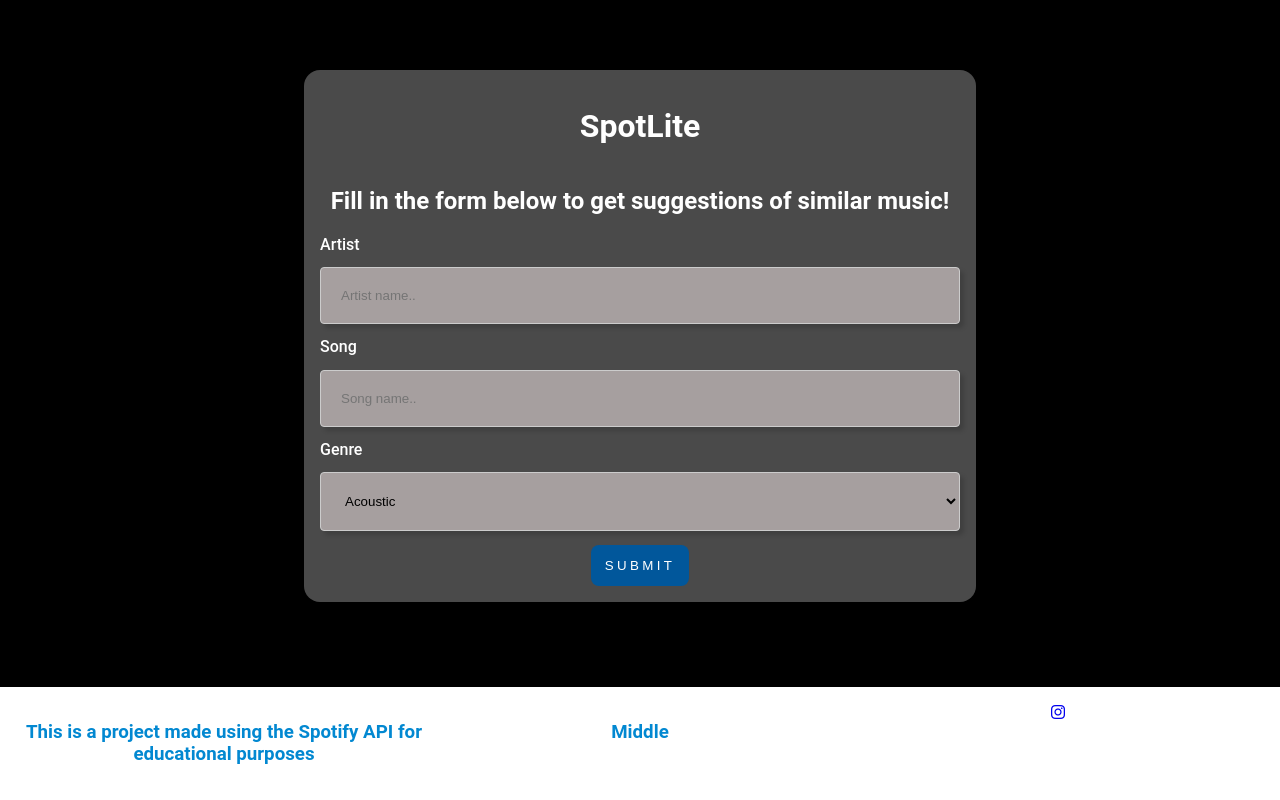
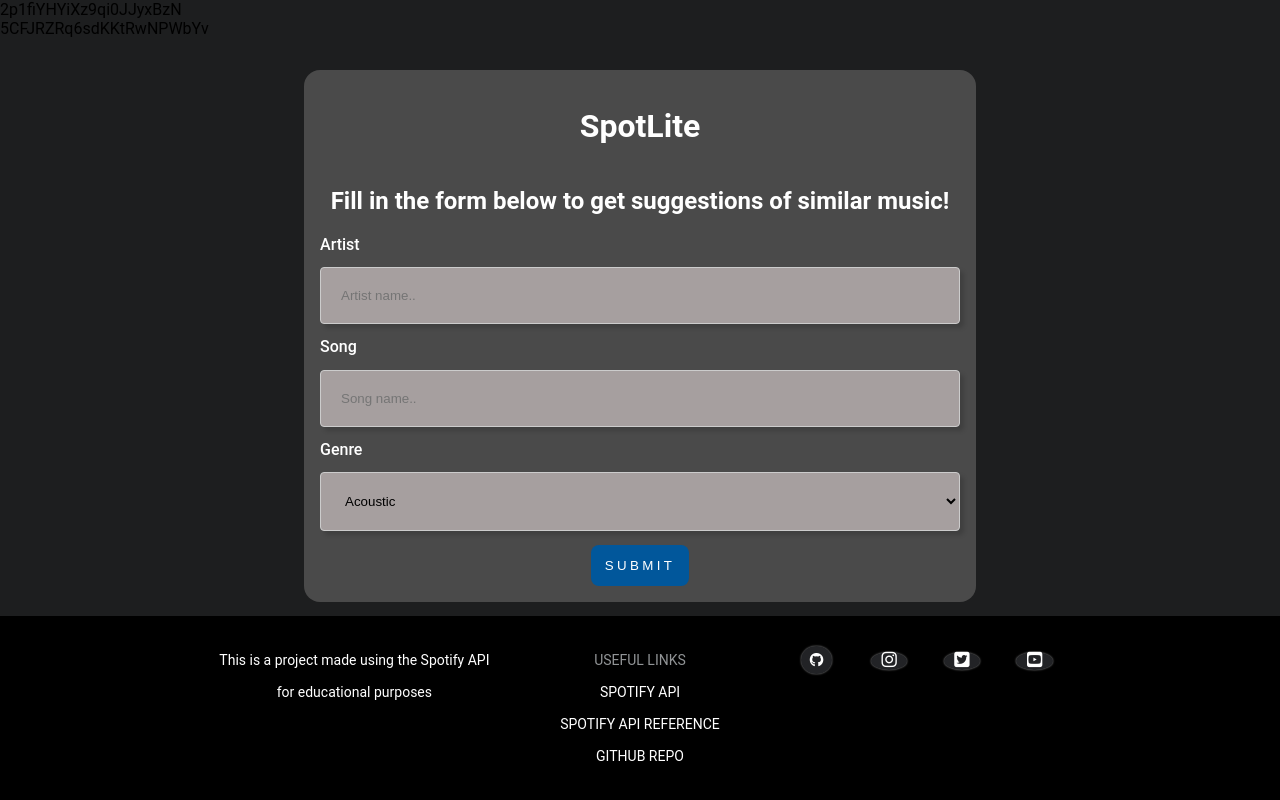
Before and after one commit to mlenahan/SpotLite, a plain HTML site: page index.html in a window 1280 px wide. Drawn offline with Linux system fonts and the light colour scheme.

Commit message:
Add styling to footer

```diff
--- a/assets/css/style.css
+++ b/assets/css/style.css
@@ -8,7 +8,7 @@
   --surface-main: #4A4A4A;
   --input-main: #A69F9F;
   --secondary-text: #ffffff;
-  --dark-main: black;
+  --dark-main: #1d1e1f;
   --dark-secondary: #181818;
   --dark-varient: #282828;
 
@@ -250,18 +250,55 @@
 /* Footer */
 
 footer {
+  text-align: center;
+  padding: 2em;
+  background-color: black;
+  margin-top:auto;
+  font-size: var(--font-size-small);
+  color: white;
+  line-height: var(--spacing-line-height);
+}
+
+.footer-items-container {
   display: grid;
   grid-template-columns: 1fr 1fr 1fr;
-  text-align: center;
-  padding: 1em;
-  height: 5%;
-  background-color: white;
-  margin-top:auto;
+  padding-left: 15%;
+  padding-right: 15%;
+}
+
+.socials {
+  display: grid;
+  grid-template-columns: 1fr 1fr 1fr 1fr;
+  gap: 5px;
 }
 
 i {
-  height: 10px;
-  width: 10px;
+  color: white;
+  border-radius: 50%;
+  background-color: #222326;
+  box-shadow: 0px 0px 2px #888;
+  padding: 0.5em 0.6em;
+}
+
+i:hover {
+  color: #1DB954;
+}
+
+.useful-links {
+  display: flex;
+  flex-direction: column;
+}
+
+.useful-links a {
+  color: white;
+}
+
+.useful-links a:hover {
+  color: #1DB954;
+}
+
+.useful-links span {
+  color: #919496;
 }
 
 @media only screen and (max-width: 1050px) {
@@ -276,4 +313,9 @@
     display: grid;
     grid-template-columns: 1fr;
   }
+
+  .footer-items-container {
+    display: flex;
+    flex-direction: column;
+  }
 }
--- a/index.html
+++ b/index.html
@@ -15,15 +15,26 @@
     <div id="root"></div>
 
     <footer>
-        <div>
-            <h3>This is a project made using the Spotify API for educational purposes</h3>
-        </div>
-        <div>
-            <h3>Middle</h3>
-        </div>
-        <div>
-            <a href="https://instagram.com" target="_blank" rel="noopener"
-            aria-label="Visit our Instagram page (opens in a new tab)"><i class="fab fa-instagram"></i></a>
+        <div class="footer-items-container">
+            <div>
+                This is a project made using the Spotify API for educational purposes
+            </div>
+            <div class="useful-links">
+                <span>USEFUL LINKS</span>
+                <a href="https://developer.spotify.com/">SPOTIFY API</a>
+                <a href="https://developer.spotify.com/documentation/web-api/reference/#endpoint-get-recommendation">SPOTIFY API REFERENCE</a>
+                <a href="https://github.com/mlenahan/SpotLite">GITHUB REPO</a>
+            </div>
+            <div class="socials">
+                <a href="https://github.com/mlenahan" target="_blank" rel="noopener"
+                aria-label="Visit my GitHub page (opens in a new tab)"><i class="fab fa-github"></i></a>
+                <a href="https://instagram.com" target="_blank" rel="noopener"
+                    aria-label="Visit our Instagram page (opens in a new tab)"><i class="fab fa-instagram fa-lg"></i></a>
+                <a href="https://twitter.com" target="_blank" rel="noopener"
+                    aria-label="Visit our Twitter page (opens in a new tab)"><i class="fab fa-twitter-square fa-lg"></i></a>
+                <a href="https://youtube.com" target="_blank" rel="noopener"
+                    aria-label="Visit our YouTube page (opens in a new tab)"><i class="fab fa-youtube-square fa-lg"></i></a>
+            </div>
         </div>
     </footer>
 
@@ -39,7 +50,6 @@
     <script src="js/createMusicCard.js"></script>
     <script src="js/authorization.js"></script>
     <script>
-
         function redirectToLogin() {
             location.href = 'login.html';
         }
```
